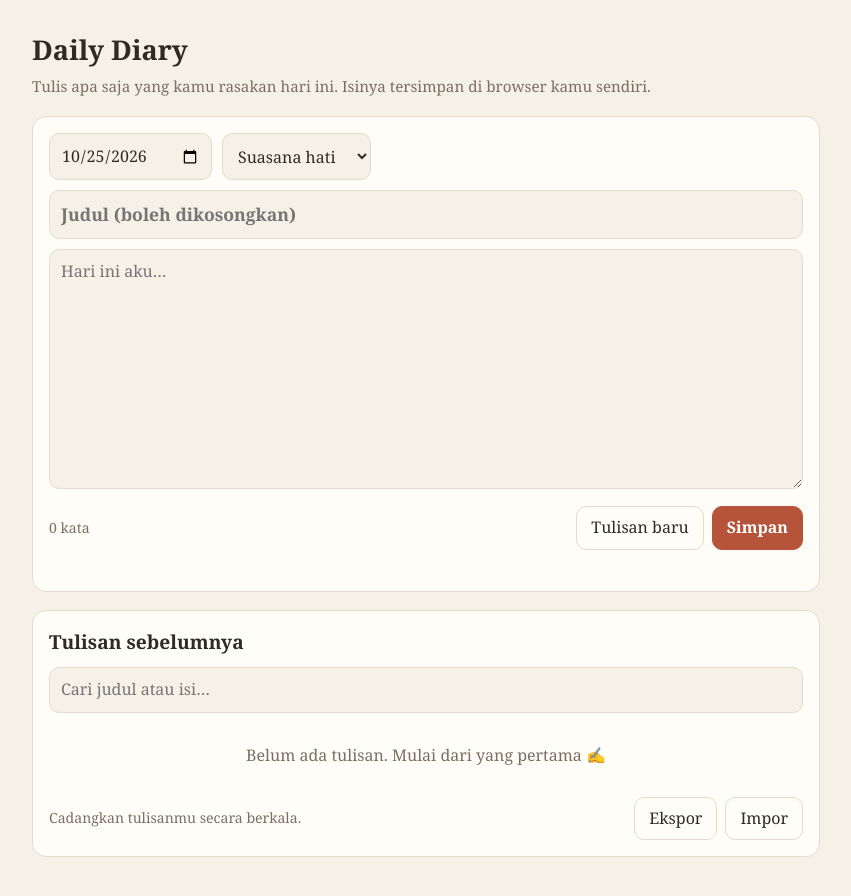
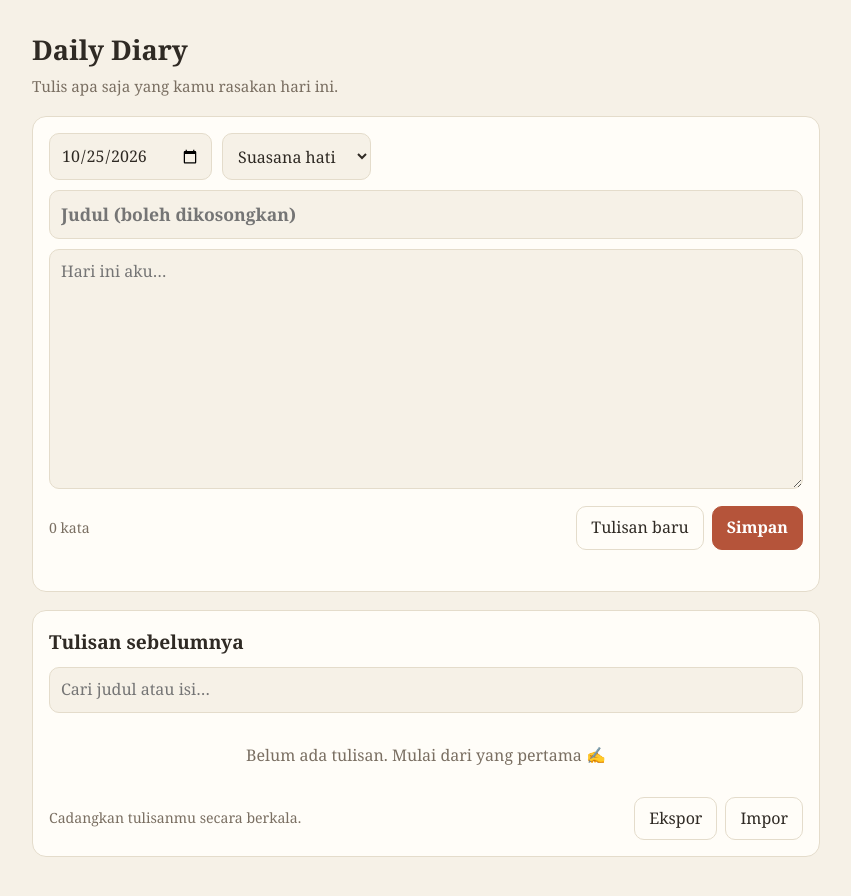
Before and after one commit to cloudywings/cloudywings.github.io, a plain HTML site: page index.html in a window 1280 px wide. Shown: the whole page, without its empty margins (214-1065 px from the left). Drawn offline with Linux system fonts and the light colour scheme.

Commit message:
Update index.html

```diff
--- a/index.html
+++ b/index.html
@@ -39,7 +39,7 @@ button.d{color:var(--acc)}
 <body>
 <main>
   <h1>Daily Diary</h1>
-  <p class="sub">Tulis apa saja yang kamu rasakan hari ini. Isinya tersimpan di browser kamu sendiri.</p>
+  <p class="sub">Tulis apa saja yang kamu rasakan hari ini.</p>
 
   <section class="card" aria-label="Editor">
     <div class="row">
```
